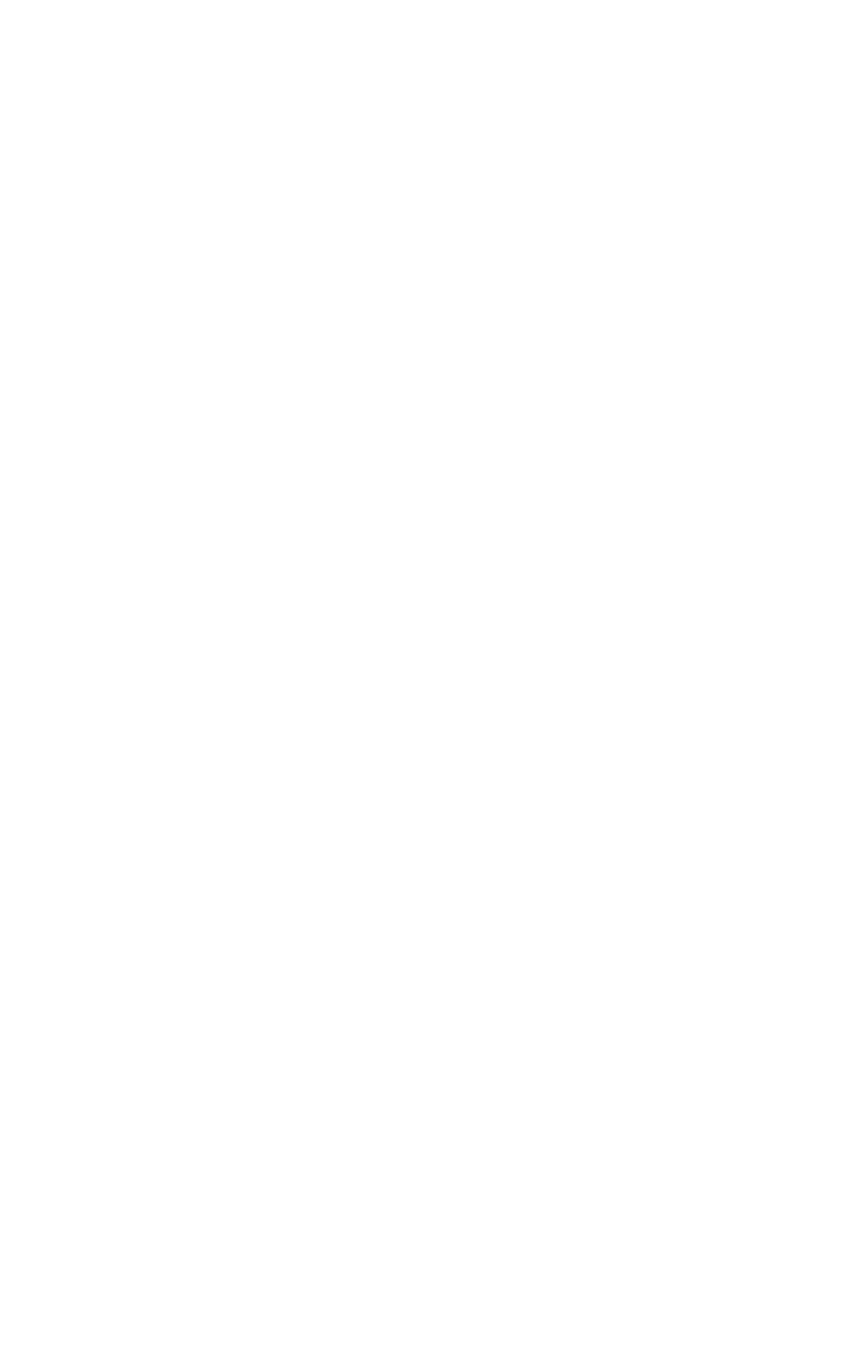
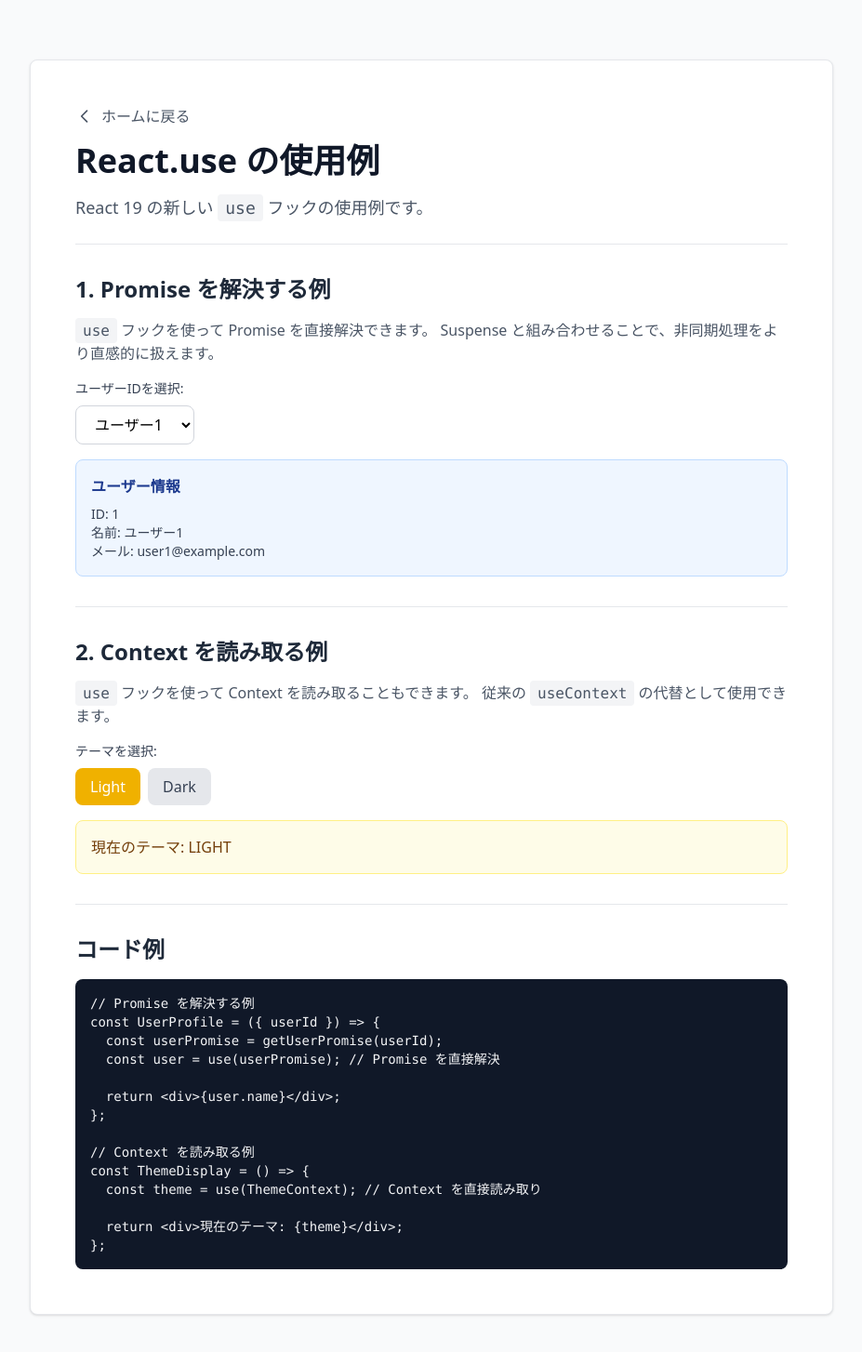
Before and after one commit to KadoProG/react-19-prac, a React (Vite) app: page /use-example in a window 1280 px wide. Before the commit this address had no page. Shown: the top 1454 px of the page at 93% size, without its empty margins (176-1103 px from the left). Before the commit the page ends 800 px from the top, so only its background shows below. Built offline with nearby package versions, Linux system fonts and the light colour scheme.

Commit message:
feat: useの使い方のページ作成

```diff
--- a/src/pages/home/index.tsx
+++ b/src/pages/home/index.tsx
@@ -39,6 +39,13 @@
                 <span className="font-medium">Register3ページ</span>
                 <span className="text-sm text-gray-500 block mt-1">useOptimistic使用</span>
               </Link>
+              <Link
+                to="/use-example"
+                className="block px-6 py-4 bg-gray-50 hover:bg-gray-100 border border-gray-200 rounded-lg transition-colors text-gray-700 hover:text-gray-900"
+              >
+                <span className="font-medium">UseExampleページ</span>
+                <span className="text-sm text-gray-500 block mt-1">use使用</span>
+              </Link>
             </div>
           </nav>
         </div>
--- /dev/null
+++ b/src/pages/use-example/index.tsx
@@ -0,0 +1,209 @@
+import { use, useState, createContext, Suspense } from 'react';
+import { Link } from 'react-router-dom';
+
+// Context の例用
+const ThemeContext = createContext<'light' | 'dark'>('light');
+
+// Promise を使ったデータフェッチングの例
+const fetchUserData = (userId: number): Promise<{ id: number; name: string; email: string }> => {
+  return new Promise((resolve) => {
+    setTimeout(() => {
+      resolve({
+        id: userId,
+        name: `ユーザー${userId}`,
+        email: `user${userId}@example.com`,
+      });
+    }, 1500);
+  });
+};
+
+// Promise をキャッシュするためのヘルパー
+const createPromiseCache = () => {
+  const cache = new Map<number, Promise<{ id: number; name: string; email: string }>>();
+  return (userId: number) => {
+    if (!cache.has(userId)) {
+      cache.set(userId, fetchUserData(userId));
+    }
+    return cache.get(userId)!;
+  };
+};
+
+const getUserPromise = createPromiseCache();
+
+// Promise を use で解決するコンポーネント
+const UserProfile = ({ userId }: { userId: number }) => {
+  const userPromise = getUserPromise(userId);
+  const user = use(userPromise);
+
+  return (
+    <div className="bg-blue-50 border border-blue-200 rounded-lg p-4">
+      <h3 className="font-semibold text-blue-900 mb-2">ユーザー情報</h3>
+      <p className="text-sm text-gray-700">
+        <span className="font-medium">ID:</span> {user.id}
+      </p>
+      <p className="text-sm text-gray-700">
+        <span className="font-medium">名前:</span> {user.name}
+      </p>
+      <p className="text-sm text-gray-700">
+        <span className="font-medium">メール:</span> {user.email}
+      </p>
+    </div>
+  );
+};
+
+// Context を use で読み取るコンポーネント
+const ThemeDisplay = () => {
+  const theme = use(ThemeContext);
+
+  return (
+    <div
+      className={`p-4 rounded-lg border ${theme === 'light' ? 'bg-yellow-50 border-yellow-200' : 'bg-gray-800 border-gray-700'}`}
+    >
+      <p className={`font-medium ${theme === 'light' ? 'text-yellow-900' : 'text-white'}`}>
+        現在のテーマ: <span className="uppercase">{theme}</span>
+      </p>
+    </div>
+  );
+};
+
+// Suspense のフォールバック
+const LoadingFallback = () => (
+  <div className="bg-gray-50 border border-gray-200 rounded-lg p-4 animate-pulse">
+    <div className="h-4 bg-gray-300 rounded w-3/4 mb-2"></div>
+    <div className="h-4 bg-gray-300 rounded w-1/2"></div>
+  </div>
+);
+
+export const UseExample = () => {
+  const [userId, setUserId] = useState(1);
+  const [theme, setTheme] = useState<'light' | 'dark'>('light');
+
+  return (
+    <div className="min-h-screen bg-gray-50">
+      <div className="max-w-4xl mx-auto px-4 py-16">
+        <div className="bg-white rounded-lg shadow-sm border border-gray-200 p-8 md:p-12">
+          <div className="mb-6">
+            <Link
+              to="/"
+              className="inline-flex items-center text-gray-600 hover:text-gray-900 mb-4 transition-colors"
+            >
+              <svg className="w-5 h-5 mr-2" fill="none" stroke="currentColor" viewBox="0 0 24 24">
+                <path
+                  strokeLinecap="round"
+                  strokeLinejoin="round"
+                  strokeWidth={2}
+                  d="M15 19l-7-7 7-7"
+                />
+              </svg>
+              ホームに戻る
+            </Link>
+            <h1 className="text-3xl md:text-4xl font-bold text-gray-900 mb-4">
+              React.use の使用例
+            </h1>
+            <p className="text-gray-600 text-lg">
+              React 19 の新しい <code className="bg-gray-100 px-2 py-1 rounded">use</code>{' '}
+              フックの使用例です。
+            </p>
+          </div>
+
+          <div className="space-y-8">
+            {/* Promise の例 */}
+            <section className="border-t border-gray-200 pt-8">
+              <h2 className="text-2xl font-semibold text-gray-800 mb-4">1. Promise を解決する例</h2>
+              <p className="text-gray-600 mb-4">
+                <code className="bg-gray-100 px-2 py-1 rounded">use</code> フックを使って Promise
+                を直接解決できます。 Suspense
+                と組み合わせることで、非同期処理をより直感的に扱えます。
+              </p>
+              <div className="space-y-4">
+                <div>
+                  <label className="block text-sm font-medium text-gray-700 mb-2">
+                    ユーザーIDを選択:
+                  </label>
+                  <select
+                    value={userId}
+                    onChange={(e) => setUserId(Number(e.target.value))}
+                    className="px-4 py-2 border border-gray-300 rounded-lg focus:ring-2 focus:ring-gray-400 focus:border-gray-500 outline-none"
+                  >
+                    <option value={1}>ユーザー1</option>
+                    <option value={2}>ユーザー2</option>
+                    <option value={3}>ユーザー3</option>
+                  </select>
+                </div>
+                <Suspense fallback={<LoadingFallback />}>
+                  <UserProfile userId={userId} />
+                </Suspense>
+              </div>
+            </section>
+
+            {/* Context の例 */}
+            <section className="border-t border-gray-200 pt-8">
+              <h2 className="text-2xl font-semibold text-gray-800 mb-4">2. Context を読み取る例</h2>
+              <p className="text-gray-600 mb-4">
+                <code className="bg-gray-100 px-2 py-1 rounded">use</code> フックを使って Context
+                を読み取ることもできます。 従来の{' '}
+                <code className="bg-gray-100 px-2 py-1 rounded">useContext</code>{' '}
+                の代替として使用できます。
+              </p>
+              <div className="space-y-4">
+                <div>
+                  <label className="block text-sm font-medium text-gray-700 mb-2">
+                    テーマを選択:
+                  </label>
+                  <div className="flex gap-2">
+                    <button
+                      onClick={() => setTheme('light')}
+                      className={`px-4 py-2 rounded-lg transition-colors ${
+                        theme === 'light'
+                          ? 'bg-yellow-500 text-white'
+                          : 'bg-gray-200 text-gray-700 hover:bg-gray-300'
+                      }`}
+                    >
+                      Light
+                    </button>
+                    <button
+                      onClick={() => setTheme('dark')}
+                      className={`px-4 py-2 rounded-lg transition-colors ${
+                        theme === 'dark'
+                          ? 'bg-gray-800 text-white'
+                          : 'bg-gray-200 text-gray-700 hover:bg-gray-300'
+                      }`}
+                    >
+                      Dark
+                    </button>
+                  </div>
+                </div>
+                <ThemeContext.Provider value={theme}>
+                  <ThemeDisplay />
+                </ThemeContext.Provider>
+              </div>
+            </section>
+
+            {/* コード例 */}
+            <section className="border-t border-gray-200 pt-8">
+              <h2 className="text-2xl font-semibold text-gray-800 mb-4">コード例</h2>
+              <div className="bg-gray-900 rounded-lg p-4 overflow-x-auto">
+                <pre className="text-sm text-gray-100">
+                  <code>{`// Promise を解決する例
+const UserProfile = ({ userId }) => {
+  const userPromise = getUserPromise(userId);
+  const user = use(userPromise); // Promise を直接解決
+
+  return <div>{user.name}</div>;
+};
+
+// Context を読み取る例
+const ThemeDisplay = () => {
+  const theme = use(ThemeContext); // Context を直接読み取り
+
+  return <div>現在のテーマ: {theme}</div>;
+};`}</code>
+                </pre>
+              </div>
+            </section>
+          </div>
+        </div>
+      </div>
+    </div>
+  );
+};
--- a/src/router.tsx
+++ b/src/router.tsx
@@ -4,6 +4,7 @@
 import { Register } from './pages/register';
 import { Register2 } from './pages/register-2';
 import { Register3 } from './pages/register-3';
+import { UseExample } from './pages/use-example';
 
 export const MyRouter = () => {
   return (
@@ -14,6 +15,7 @@
         <Route path="/register" element={<Register />} />
         <Route path="/register2" element={<Register2 />} />
         <Route path="/register3" element={<Register3 />} />
+        <Route path="/use-example" element={<UseExample />} />
       </Routes>
     </BrowserRouter>
   );
```
